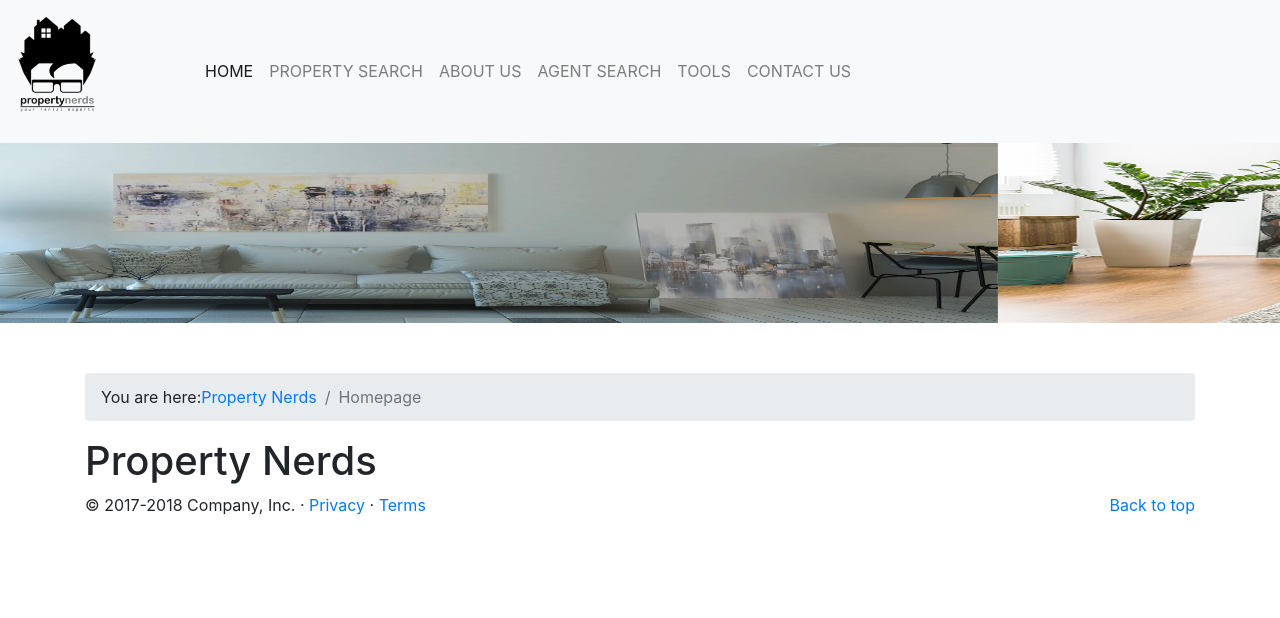
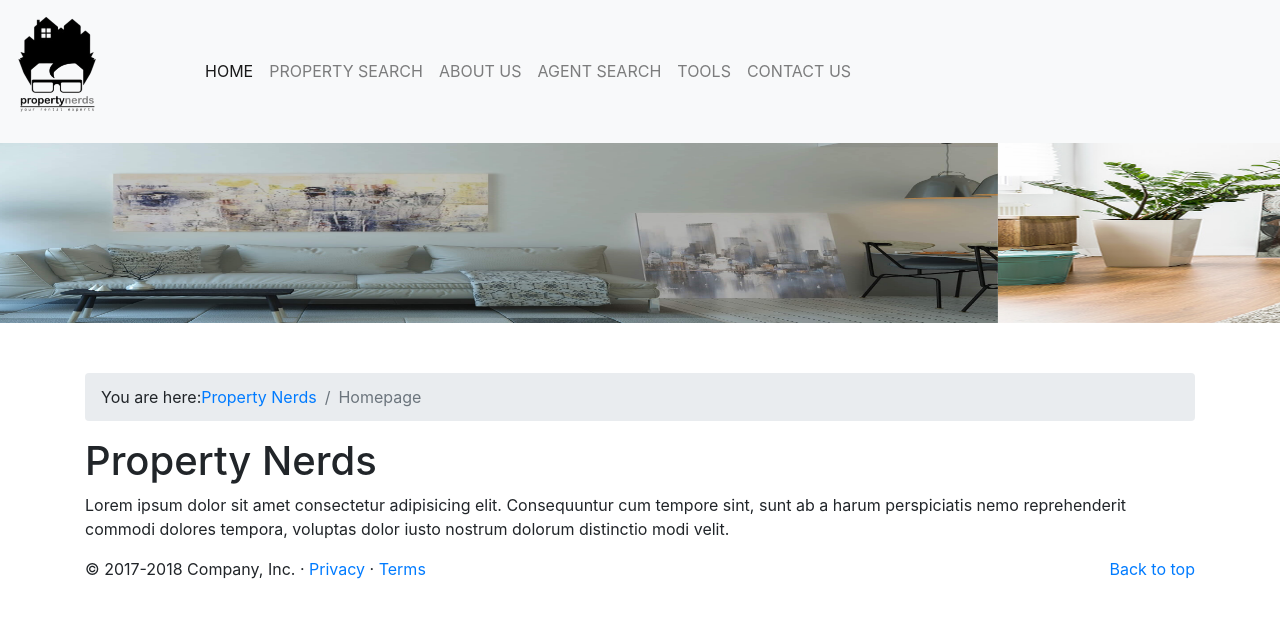
Before and after one commit to GalaxyDefender/propertyNerds, a website: page public/index.html in a window 1280 px wide. Drawn offline with nearby package versions, Linux system fonts and the light colour scheme.

Commit message:
lorem ipsum

```diff
--- a/public/index.html
+++ b/public/index.html
@@ -76,6 +76,8 @@
         </nav>
 
         <h1>Property Nerds</h1>
+
+        <p>Lorem ipsum dolor sit amet consectetur adipisicing elit. Consequuntur cum tempore sint, sunt ab a harum perspiciatis nemo reprehenderit commodi dolores tempora, voluptas dolor iusto nostrum dolorum distinctio modi velit.</p>
         <!-- /END THE FEATURETTES -->
 
       </div><!-- /.container -->
```
